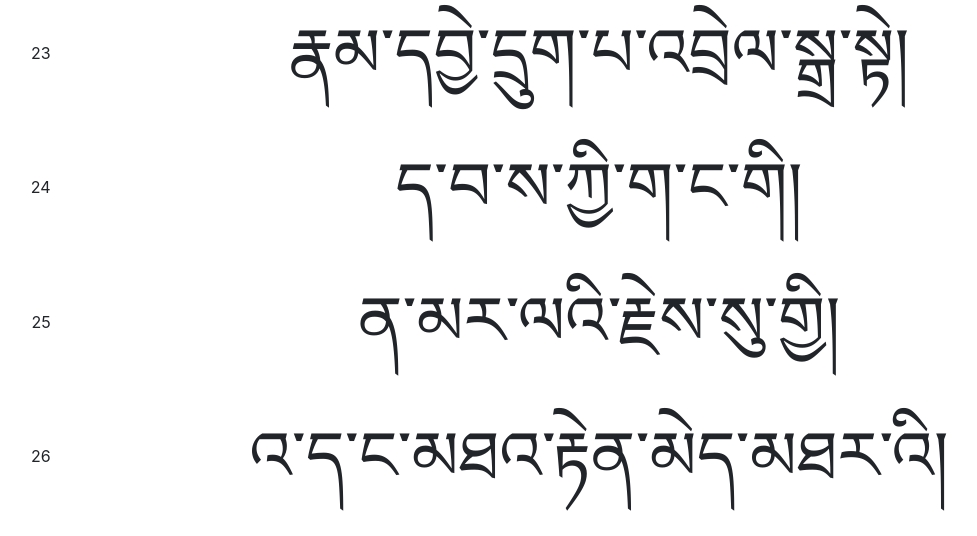
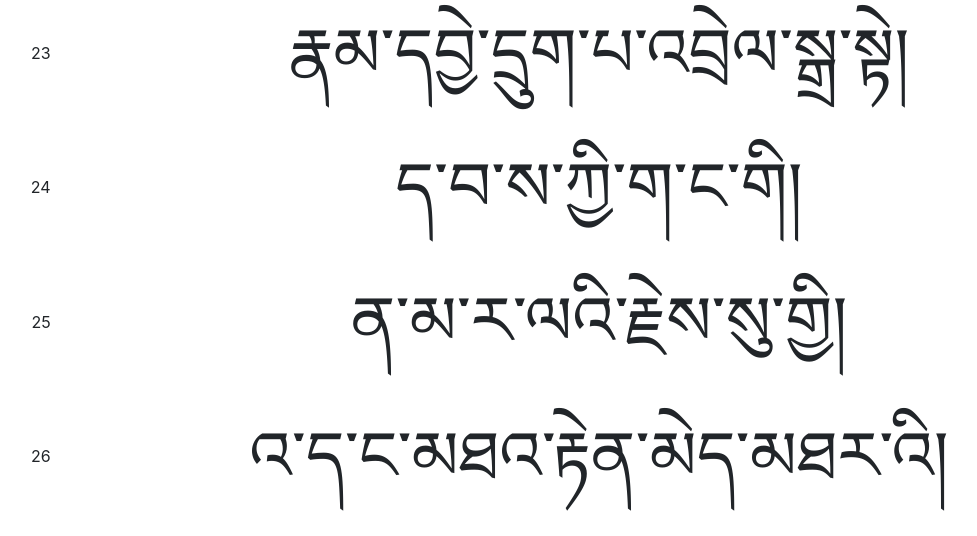
Before and after one commit to moksamedia/tibetan-gakha, a PHP site: page /verses/index.php in a window 1280 px wide. Shown: the part 3252-3788 px from the top of the page, without its empty margins (41-1018 px from the left). Run offline with PHP 8.4, Linux system fonts and the light colour scheme.

Commit message:
fixed typo

```diff
--- a/verses/verses.php
+++ b/verses/verses.php
@@ -24,7 +24,7 @@ $verses = [
 "གི་ཀྱི་གྱི་འི་ཡི་ལྔ་བོ།",
 "རྣམ་དབྱེ་དྲུག་པ་འབྲེལ་སྒྲ་སྟེ།",
 "ད་བ་ས་ཀྱི་ག་ང་གི།",
-"ན་མར་ལའི་རྗེས་སུ་གྱི།",
+"ན་མ་ར་ལའི་རྗེས་སུ་གྱི།",
 "འ་ད་ང་མཐའ་རྟེན་མེད་མཐར་འི།",
 "རྐང་པ་སྐོང་ཆོ་ཡི་འཐོབ་བོ",
 "གི་གྱི་སོགས་མཐར་ས་སྦྱར་ཚེ།",
```
